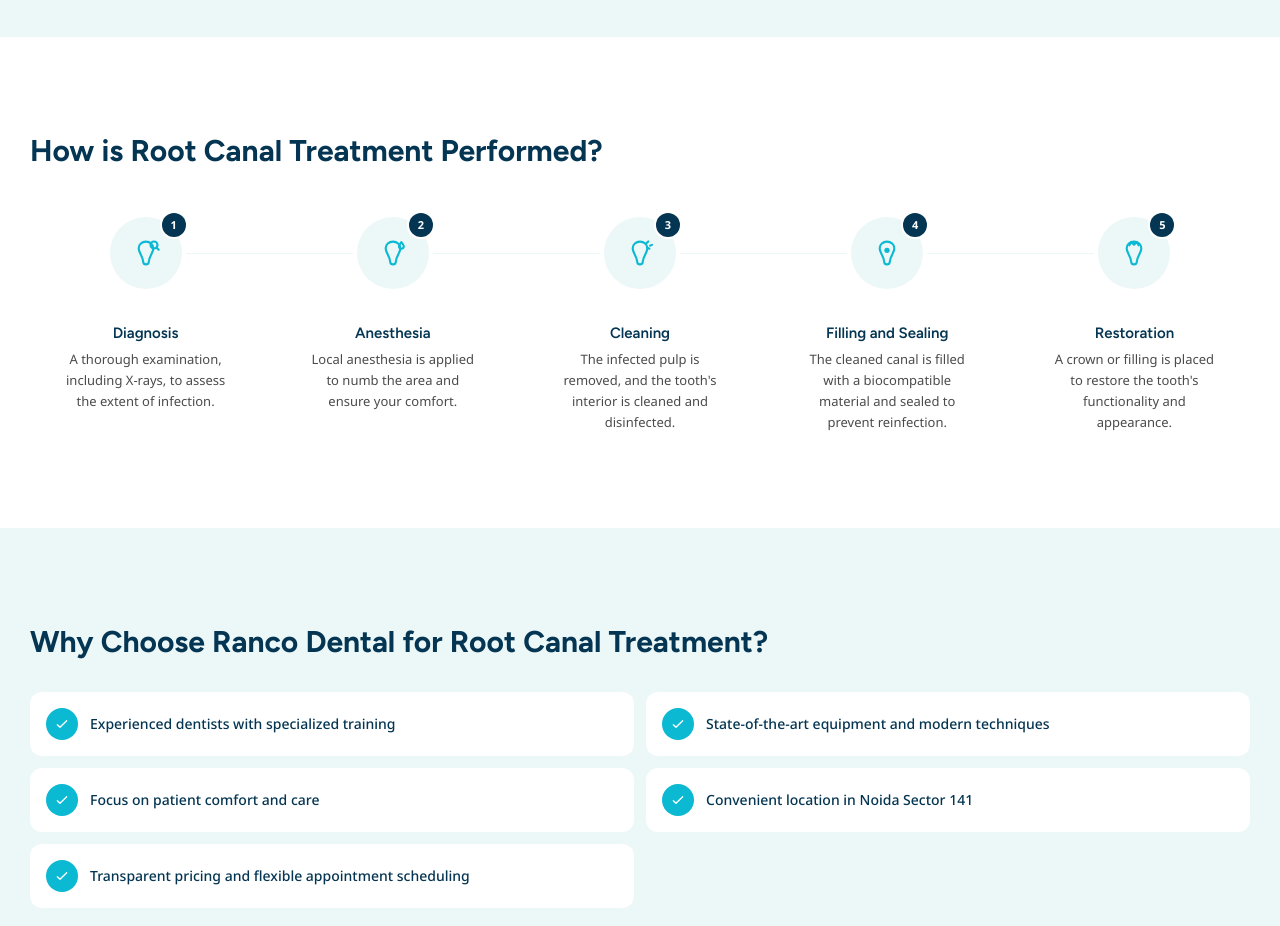
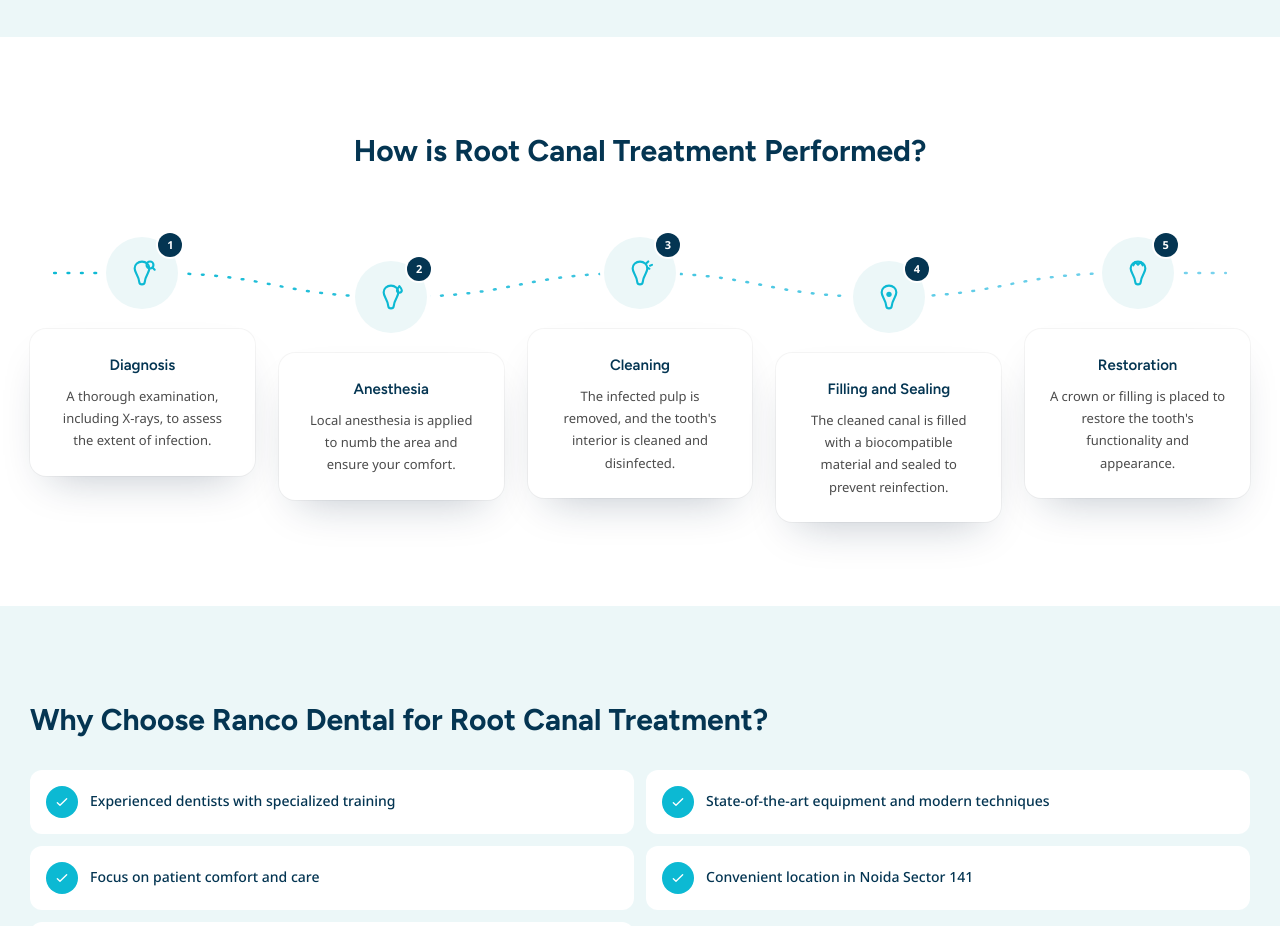
Before and after one commit to Sk-buddy/Ranco-Dental, a Next.js app: page /rct-dentist-noida in a window 1280 px wide. Shown: the part 1580-2506 px from the top of the page. Built offline with nearby package versions, Linux system fonts and the light colour scheme.

Commit message:
Redesign procedure section as floating cards on a flowing connector line

```diff
--- a/src/components/TreatmentTemplate.tsx
+++ b/src/components/TreatmentTemplate.tsx
@@ -137,38 +137,84 @@ export default function TreatmentTemplate({ treatment }: { treatment: Treatment
         </div>
       </section>
 
-      {/* Procedure — a connected timeline with tooth-themed icons per step */}
+      {/* Procedure — cards floating along a flowing connector line */}
       {procedure && procedure.length > 0 && (
         <section className="bg-white py-16 sm:py-24">
           <div className="container">
-            <h2 className="text-[24px] font-bold leading-[1.2] text-[var(--color-navy)] sm:text-[30px]">
-              How is {shortName} Performed?
-            </h2>
+            <div className="mx-auto max-w-2xl text-center">
+              <h2 className="text-[24px] font-bold leading-[1.2] text-[var(--color-navy)] sm:text-[30px]">
+                How is {shortName} Performed?
+              </h2>
+            </div>
 
-            <div className="relative mt-12">
-              {/* connectors: horizontal on desktop, vertical on mobile */}
-              <div
+            <div className="relative mt-20">
+              {/* flowing connector: vertical wave on mobile, horizontal wave on desktop */}
+              <svg
                 aria-hidden
-                className="absolute inset-x-[10%] top-9 hidden h-px bg-[var(--color-tint)] lg:block"
-              />
-              <div aria-hidden className="absolute left-9 top-0 bottom-0 w-px bg-[var(--color-tint)] lg:hidden" />
+                viewBox="0 0 100 800"
+                preserveAspectRatio="none"
+                className="pointer-events-none absolute left-1/2 top-0 h-full w-[90px] -translate-x-1/2 lg:hidden"
+              >
+                <defs>
+                  <linearGradient id="flow-line-mobile" x1="0" y1="0" x2="0" y2="1">
+                    <stop offset="0%" stopColor="var(--color-teal)" />
+                    <stop offset="100%" stopColor="var(--color-sky)" />
+                  </linearGradient>
+                </defs>
+                <path
+                  d="M50,0 C15,70 85,130 50,200 C15,270 85,330 50,400 C15,470 85,530 50,600 C15,670 85,730 50,800"
+                  fill="none"
+                  stroke="url(#flow-line-mobile)"
+                  strokeWidth="2.5"
+                  strokeDasharray="1 10"
+                  strokeLinecap="round"
+                />
+              </svg>
+              <svg
+                aria-hidden
+                viewBox="0 0 1000 72"
+                preserveAspectRatio="none"
+                className="pointer-events-none absolute inset-x-0 top-0 hidden h-[72px] w-full lg:block"
+              >
+                <defs>
+                  <linearGradient id="flow-line-desktop" x1="0" y1="0" x2="1" y2="0">
+                    <stop offset="0%" stopColor="var(--color-teal)" />
+                    <stop offset="100%" stopColor="var(--color-sky)" />
+                  </linearGradient>
+                </defs>
+                <path
+                  d="M20,24 L100,24 C200,24 200,48 300,48 C400,48 400,24 500,24 C600,24 600,48 700,48 C800,48 800,24 900,24 L980,24"
+                  fill="none"
+                  stroke="url(#flow-line-desktop)"
+                  strokeWidth="2.5"
+                  strokeDasharray="1 10"
+                  strokeLinecap="round"
+                />
+              </svg>
 
-              <div className="relative grid grid-cols-1 gap-8 lg:grid-cols-5 lg:gap-4">
+              <div className="relative grid grid-cols-1 gap-12 sm:gap-14 lg:grid-cols-5 lg:items-start lg:gap-6">
                 {procedure.map((step, i) => {
                   const StepIcon = getProcedureIcon(step.title);
+                  const floatUp = i % 2 === 0;
                   return (
-                    <div key={step.title} className="relative flex items-start gap-4 lg:flex-col lg:items-center lg:text-center">
-                      <span className="relative z-10 flex h-[72px] w-[72px] shrink-0 items-center justify-center rounded-full bg-[var(--color-tint)] ring-4 ring-white">
+                    <div
+                      key={step.title}
+                      className={`relative mx-auto w-full max-w-[380px] lg:mx-0 lg:max-w-none ${
+                        floatUp
+                          ? "translate-x-2 lg:translate-x-0 lg:-translate-y-3"
+                          : "-translate-x-2 lg:translate-x-0 lg:translate-y-3"
+                      }`}
+                    >
+                      <span className="relative z-10 mx-auto flex h-[72px] w-[72px] items-center justify-center rounded-full bg-[var(--color-tint)] ring-4 ring-white">
                         <StepIcon className="h-8 w-8 text-[var(--color-teal)]" />
                         <span className="absolute -right-1 -top-1 flex h-6 w-6 items-center justify-center rounded-full bg-[var(--color-navy)] text-[11px] font-bold text-white ring-2 ring-white">
                           {i + 1}
                         </span>
                       </span>
-                      <div className="pt-2 lg:mt-4 lg:pt-0">
+
+                      <div className="relative z-10 mt-5 rounded-2xl bg-white p-5 text-center shadow-[0_20px_45px_-20px_rgba(15,35,65,0.28)] ring-1 ring-black/[0.04] sm:p-6">
                         <h3 className="text-[15px] font-semibold text-[var(--color-navy)]">{step.title}</h3>
-                        <p className="mt-1 text-[13px] leading-[1.6] text-[var(--color-ink)] lg:mx-auto lg:max-w-[170px]">
-                          {step.description}
-                        </p>
+                        <p className="mt-2 text-[13px] leading-[1.7] text-[var(--color-ink)]">{step.description}</p>
                       </div>
                     </div>
                   );
```
